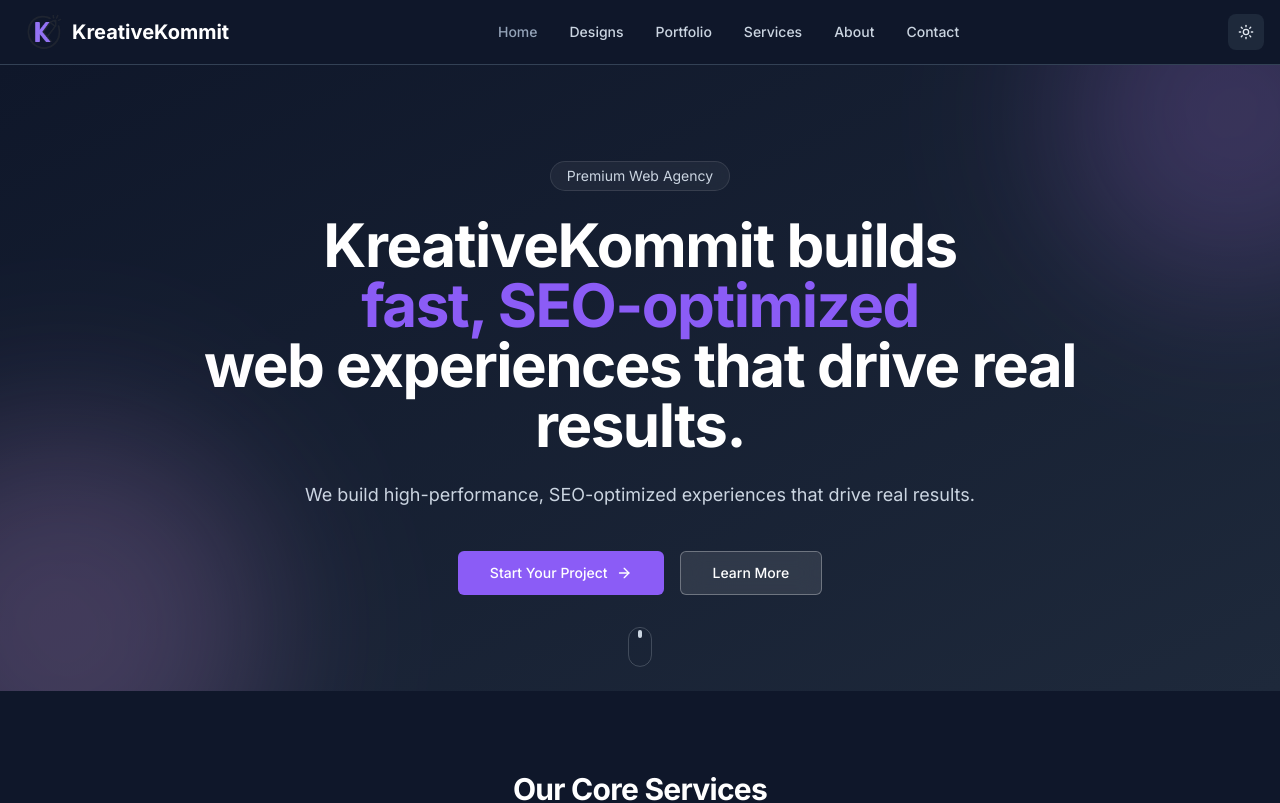
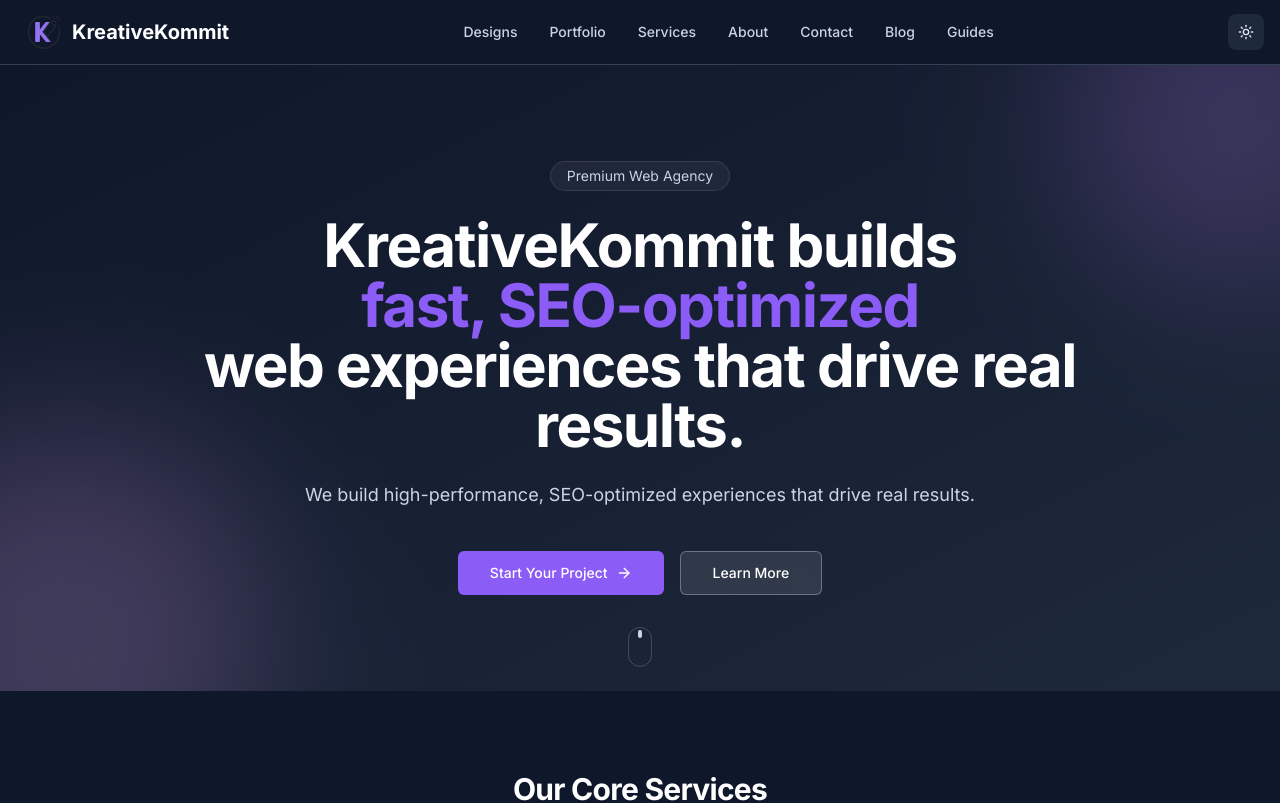
Before and after one commit to Moazzam9/Kreative-Kommit.co, a Next.js app: page / in a window 1280 px wide. Shown: the top 803 px of the page. Built offline with nearby package versions, Linux system fonts and the light colour scheme.

Commit message:
Update navigation: remove Home, add Blog and Guides links

```diff
--- a/components/layout/Header.tsx
+++ b/components/layout/Header.tsx
@@ -9,12 +9,14 @@ import { cn } from '@/lib/utils';
 import { ThemeToggle } from './ThemeToggle';
 
 const navigation = [
-  { name: 'Home', href: '/' },
+
   { name: 'Designs', href: '/designs' },
   { name: 'Portfolio', href: '/portfolio' },
   { name: 'Services', href: '/services' },
   { name: 'About', href: '/about' },
   { name: 'Contact', href: '/contact' },
+  { name: 'Blog', href: '/blog' },
+  { name: 'Guides', href: '/guides' }
 ];
 
 export function Header() {
```
